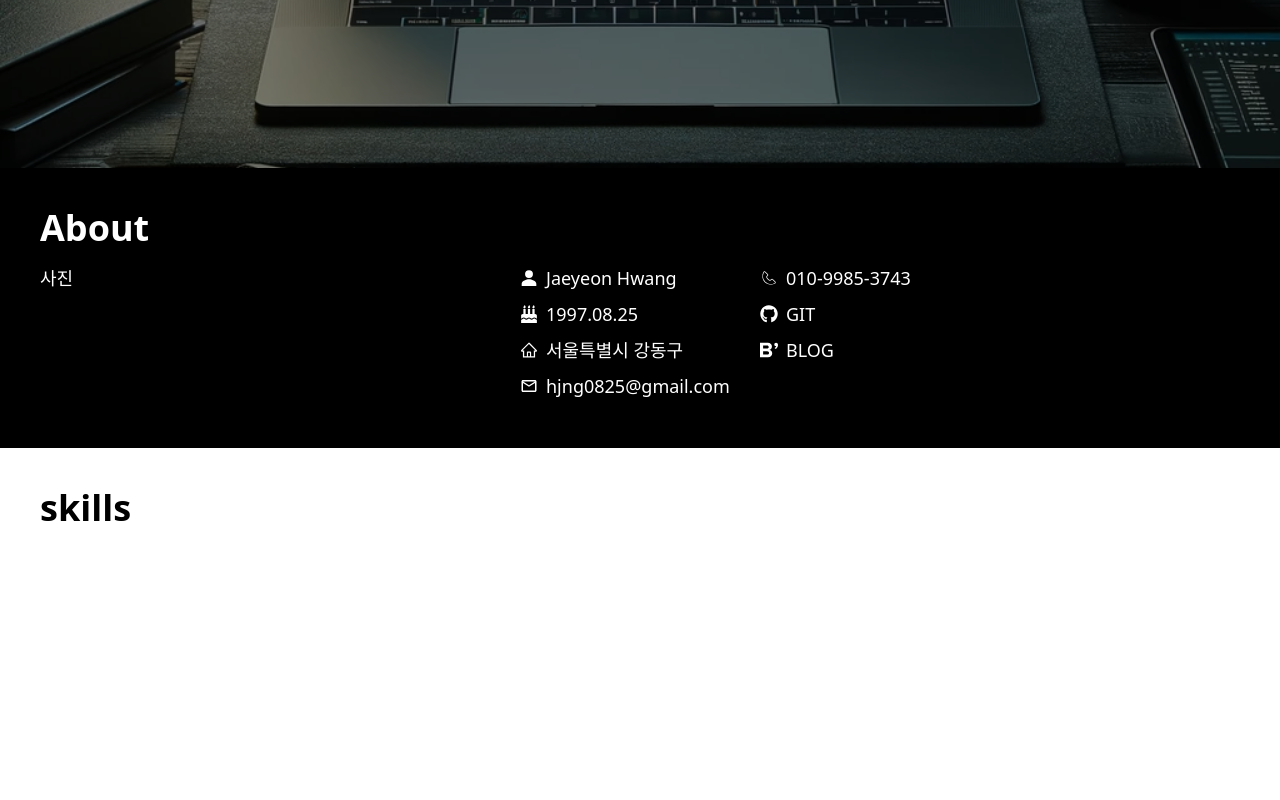
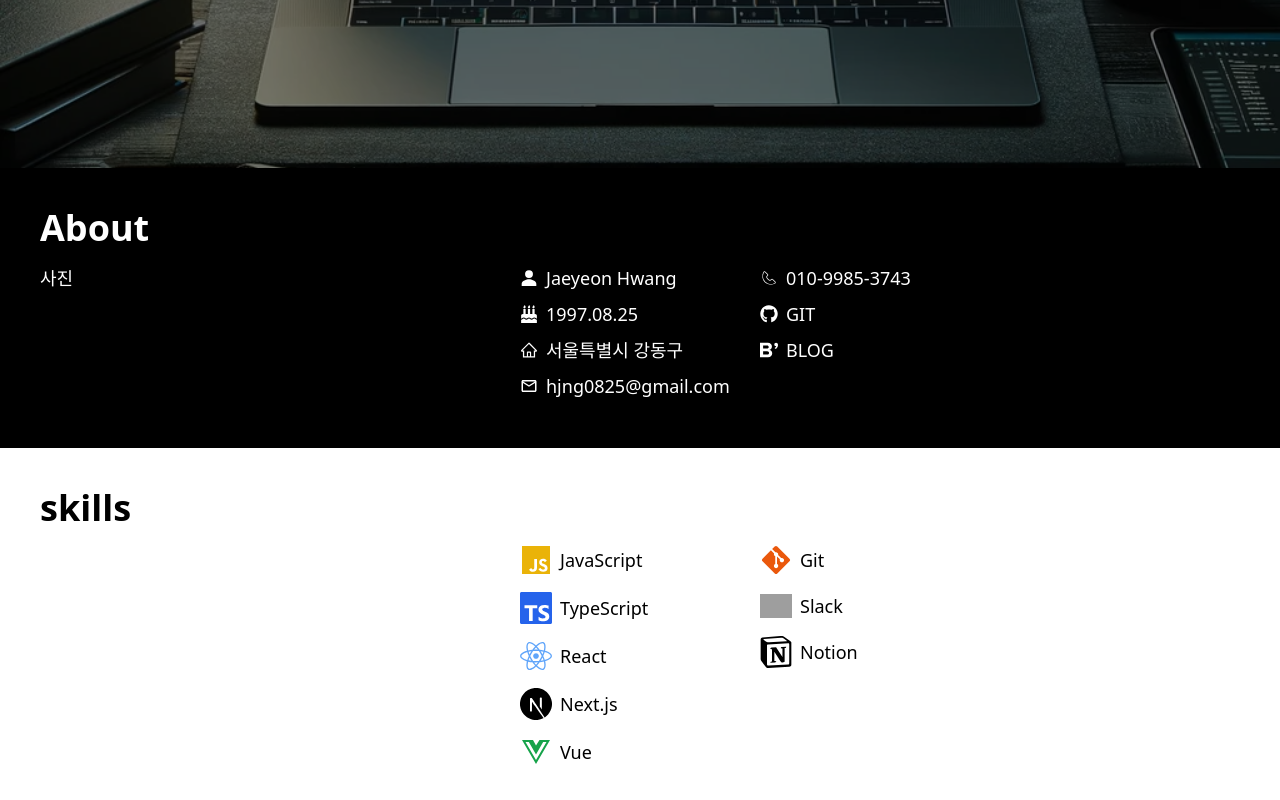
Before and after one commit to yeonso08/Introduce, a Next.js app: page / in a window 1280 px wide. Shown: the part 632-1432 px from the top of the page. Before the commit the page ends 1216 px from the top, so only its background shows below. Built offline with nearby package versions, Linux system fonts and the light colour scheme; grey boxes are pictures that could not be loaded.

Commit message:
design : skills 디자인

```diff
--- a/src/components/skills/skills.tsx
+++ b/src/components/skills/skills.tsx
@@ -1,9 +1,55 @@
 import { IoPersonSharp } from "react-icons/io5";
+import { IoLogoJavascript } from "react-icons/io5";
+import { FaReact } from "react-icons/fa";
+import { FaVuejs } from "react-icons/fa";
+import { SiNextdotjs } from "react-icons/si";
+import { SiTypescript } from "react-icons/si";
+import { FaGitAlt } from "react-icons/fa";
+import { SiNotion } from "react-icons/si";
 
 const Skills = () => {
   return (
     <div className="bg-white text-black p-10">
       <h2 className="text-4xl font-bold mb-4">skills</h2>
+      <div className="text-lg grid grid-cols-[2fr,1fr,1fr,1fr]">
+        <div></div>
+        <div>
+          <div className="mb-4 flex items-center">
+            <IoLogoJavascript className="text-yellow-500 w-8 h-8" />
+            <span className="ml-2">JavaScript</span>
+          </div>
+          <div className="mb-4 flex items-center">
+            <SiTypescript className="text-blue-600 w-8 h-8" />
+            <span className="ml-2">TypeScript</span>
+          </div>
+          <div className="mb-4 flex items-center">
+            <FaReact className="text-blue-400 w-8 h-8" />
+            <span className="ml-2">React</span>
+          </div>
+          <div className="mb-4 flex items-center">
+            <SiNextdotjs className="w-8 h-8"/>
+            <span className="ml-2">Next.js</span>
+          </div>
+          <div className="mb-4 flex items-center">
+            <FaVuejs className="text-green-600 w-8 h-8" />
+            <span className="ml-2">Vue</span>
+          </div>
+        </div>
+        <div>
+          <div className="mb-4 flex items-center">
+            <FaGitAlt className="text-orange-600 w-8 h-8" />
+            <span className="ml-2">Git</span>
+          </div>
+          <div className="mb-4 flex items-center">
+            <img width="32" height="32" src="https://img.icons8.com/color-glass/48/slack-new.png" alt="slack-new" />
+            <span className="ml-2">Slack</span>
+          </div>
+          <div className="mb-4 flex items-center">
+            <SiNotion className="w-8 h-8"/>
+            <span className="ml-2">Notion</span>
+          </div>
+        </div>
+      </div>
     </div>
   );
 };
```
